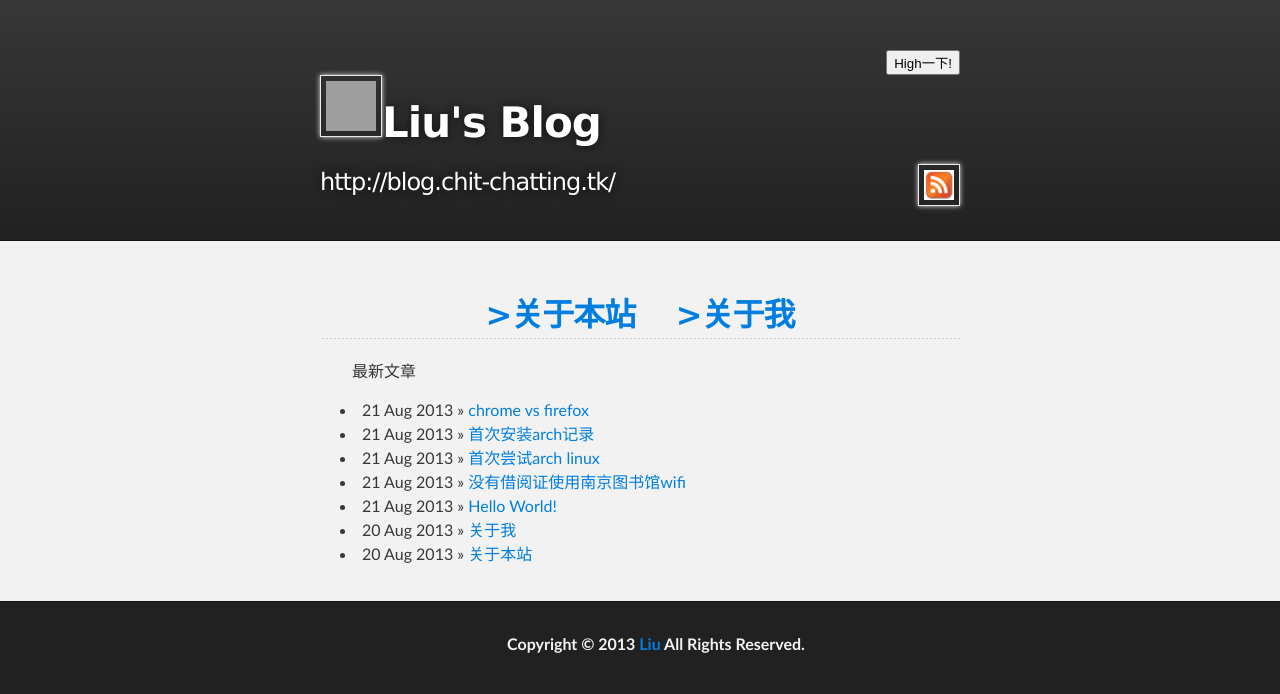
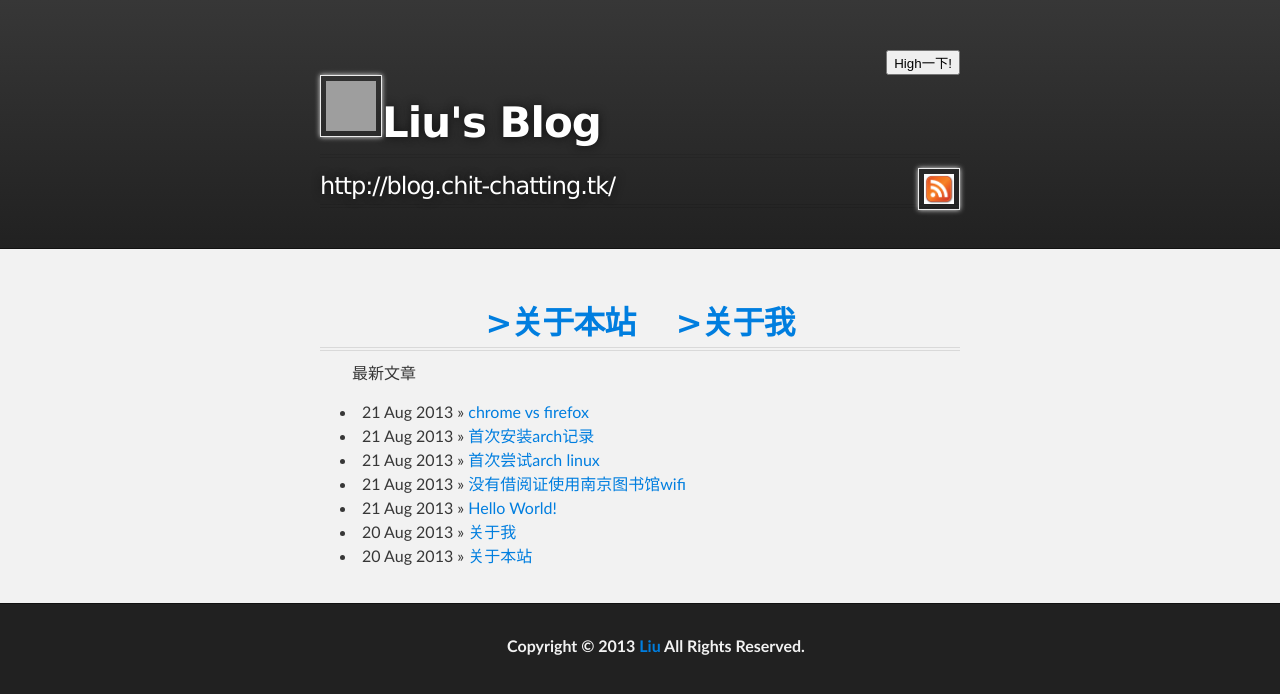
Before and after one commit to laurence6/blog, a Jekyll site: the page built from index1.html, in a window 1280 px wide. Shown: the top 694 px of the page. Built offline with Jekyll 4.4.1, drawn with Linux system fonts in a browser that asks for light colours; grey boxes are pictures that could not be loaded.

Commit message:
update style

```diff
--- a/index.html
+++ b/index.html
@@ -5,7 +5,7 @@
 ---
 {% for post in paginator.posts %}
     <div class="article">
-        <h2 class="title"><a href="{{ post.url }}" title="{{ post.title }}">{{ post.title }}</a></h2>
+        <h3 class="title"><a href="{{ post.url }}" title="{{ post.title }}">{{ post.title }}</a></h3>
         <article class="rexp">
             <p>{{ post.excerpt }}</p>
         </article>
--- a/stylesheets/default.css
+++ b/stylesheets/default.css
@@ -72,17 +72,17 @@
 h1 {
 	font-size: 36px;
 	font-weight: 700;
+	border-bottom: 4px double rgba(0, 0, 0, 0.1);
 }
 
 h2 {
-	padding-bottom: 10px;
 	font-size: 32px;
-	background: url('../images/bg_hr.png') repeat-x bottom;
+	border-bottom: 4px double rgba(0, 0, 0, 0.1);
 }
 
 h3 {
 	font-size: 24px;
-	background: url('../images/bg_hr.png') repeat-x bottom;
+	border-bottom: 4px double rgba(0, 0, 0, 0.1);
 }
 
 h4 {
```
